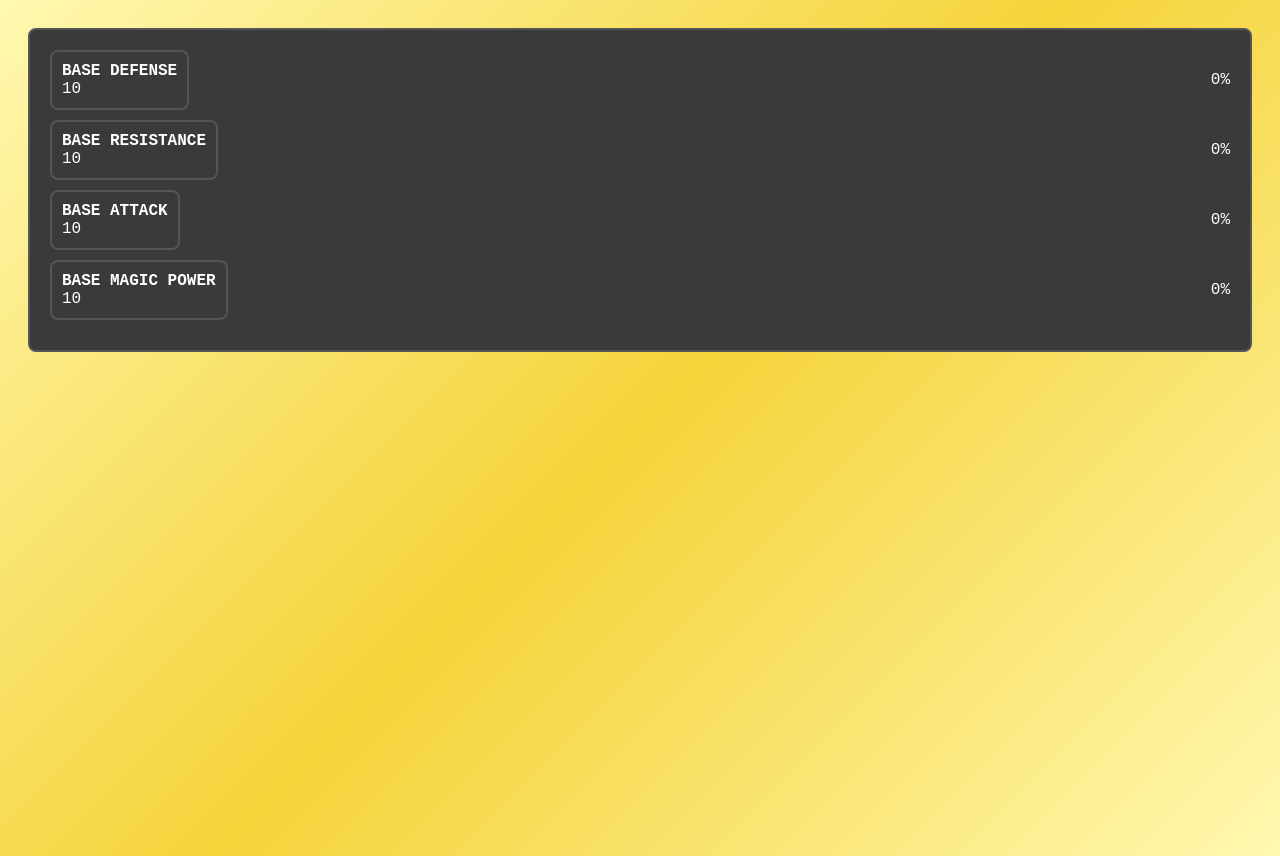
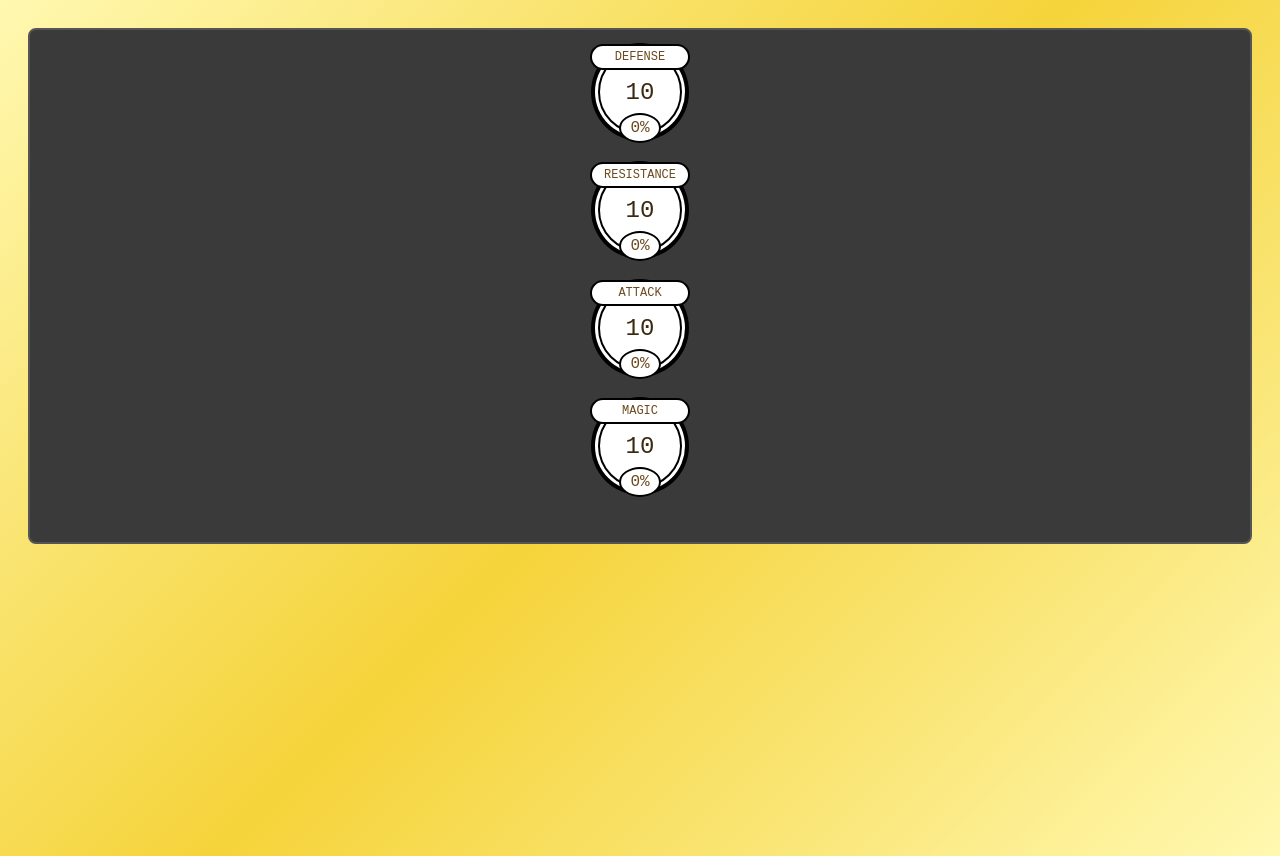
Before and after one commit to JJ-ed/SermikDND, a plain HTML site: page index.html in a window 1280 px wide. Drawn offline with Linux system fonts and the light colour scheme.

Commit message:
Design ooo

```diff
--- a/index.html
+++ b/index.html
@@ -13,28 +13,28 @@
                 <div class="stats-container" id="stats">
                     <div class="stat-row">
                         <div class="stat-main">
-                            <span class="stat-name">BASE DEFENSE</span>
+                            <span class="stat-name">DEFENSE</span>
                             <span class="stat-value">10</span>
                         </div>
                         <span class="stat-bonus">0%</span>
                     </div>
                     <div class="stat-row">
                         <div class="stat-main">
-                            <span class="stat-name">BASE RESISTANCE</span>
+                            <span class="stat-name">RESISTANCE</span>
                             <span class="stat-value">10</span>
                         </div>
                         <span class="stat-bonus">0%</span>
                     </div>
                     <div class="stat-row">
                         <div class="stat-main">
-                            <span class="stat-name">BASE ATTACK</span>
+                            <span class="stat-name">ATTACK</span>
                             <span class="stat-value">10</span>
                         </div>
                         <span class="stat-bonus">0%</span>
                     </div>
                     <div class="stat-row">
                         <div class="stat-main">
-                            <span class="stat-name">BASE MAGIC POWER</span>
+                            <span class="stat-name">MAGIC</span>
                             <span class="stat-value">10</span>
                         </div>
                         <span class="stat-bonus">0%</span>
--- a/style.css
+++ b/style.css
@@ -30,19 +30,59 @@ body {
 
 .stat-row {
     display: flex;
-    justify-content: space-between;
+    flex-direction: column;
     align-items: center;
-    margin-bottom: 10px;
+    gap: 4px;
+}
+.stat-main {
+    width: 80px;
+    height: 80px;
+    border: 2px solid #000000;
+    border-radius: 50%;
+    position: relative;
+    display: grid;
+    place-items: center;
+    background: #ffffff;
+
+    box-shadow:
+    0 0 0 3px #ffffff,
+    0 0 0 7px #000000;
 }
 
-.stat-name {
-    font-weight: bold;
+.stat-name  {
+    border: 2px solid #000000;
+    border-radius: 20px;
+    padding: 4px;
+
+    background-color: #ffffff;
+    color: #6b4a1f;
+    font-size: 12px;
+    width: 110%;
+    text-align: center;
+
+    position: absolute;
+    top: -8px;
+    left: 50%;
+    transform: translateX(-50%);
+    white-space: nowrap;
 }
 
-.stat-main {
-    display: flex;
-    flex-direction: column;
-    border: 2px solid #555;
-    border-radius: 8px;
-    padding: 10px;
+.stat-value {
+    font-size: 24px;
+    color: #3a2a10;
+    text-align: center;
 }
+
+.stat-bonus {
+    width: 30px;
+    font-size: 16px;
+    text-align: center;
+    background-color: #ffffff;
+    color: #6b4a1f;
+
+    border: 2px solid #000000;
+    border-radius: 61%;
+    padding: 4px;
+
+    transform: translateY(-25px);
+}
```
